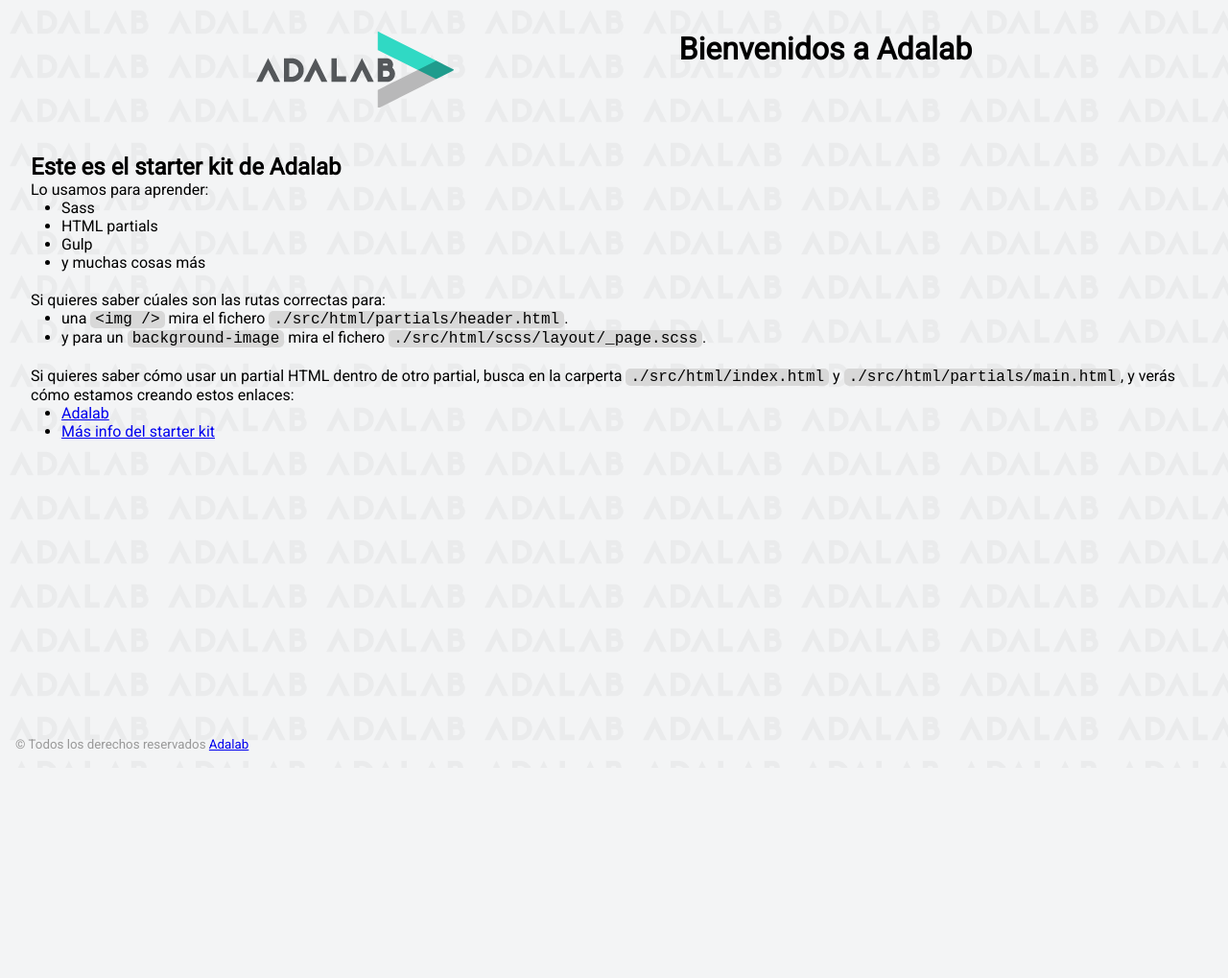
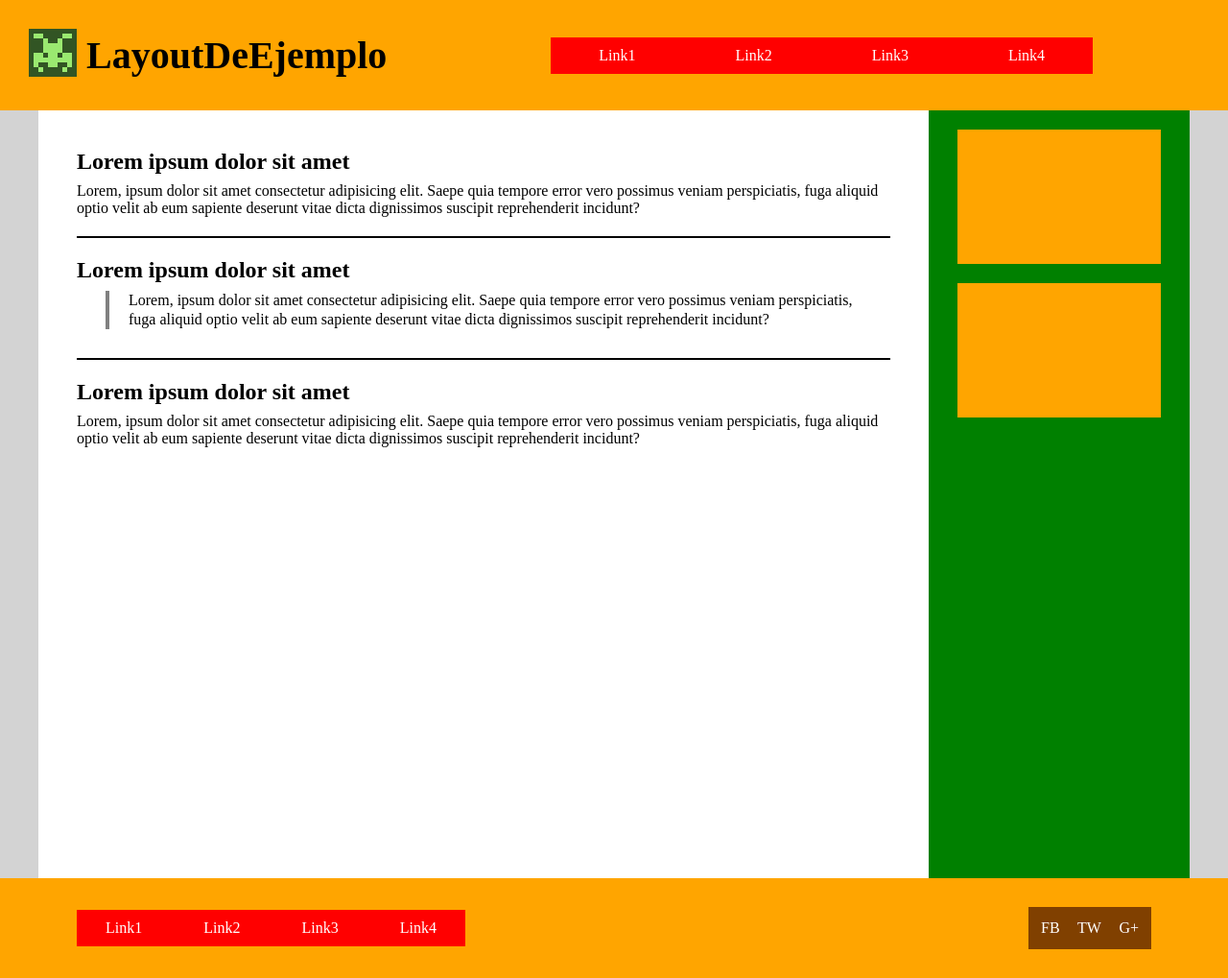
Before and after one commit to RaquelGarciaCaja/MaquetacionFebrero, a website: page docs/index.html in a window 1280 px wide. Shown: the whole page at 96% size. Before the commit the page ends 800 px from the top, so only its background shows below. Drawn offline with Linux system fonts and the light colour scheme.

Commit message:
npm run docs add all

```diff
--- a/docs/index.html
+++ b/docs/index.html
@@ -3,7 +3,7 @@
   <head>
     <meta charset="UTF-8" />
     <meta name="viewport" content="width=device-width, initial-scale=1" />
-    <title>Adalab Web Starter Kit</title>
+    <title>Maquetación</title>
     <link href="https://fonts.googleapis.com/css?family=Roboto&display=swap" rel="stylesheet" />
     <link rel="stylesheet" href="./assets/css/main.css" />
     <link rel="icon" href="./assets/images/favicon.png" />
@@ -11,55 +11,93 @@
 
   <body>
     <div class="page">
-      <header class="page__header">
-        <img src="./assets/images/logo-adalab.png" alt="Adalab">
-        <h1>Bienvenidos a Adalab</h1>
+      <header class="header">
+        <div class="header__container">
+          <div class="header__containerImg">
+            <img
+              class="header__containerImg--img"
+              src="./assets/images/logo.png"
+              alt="logo"
+              title="logo"
+            />
+          </div>
+          <h1 class="header__title">LayoutDeEjemplo</h1>
+        </div>
+        <ul class="header__containerMenu">
+          <li class="header__containerMenu--list">
+            <a href="#" class="header__containerMenu--link">Link1</a>
+          </li>
+          <li class="header__containerMenu--list">
+            <a href="#" class="header__containerMenu--link">Link2</a>
+          </li>
+          <li class="header__containerMenu--list">
+            <a href="#" class="header__containerMenu--link">Link3</a>
+          </li>
+          <li class="header__containerMenu--list">
+            <a href="#" class="header__containerMenu--link">Link4</a>
+          </li>
+        </ul>
       </header>
 
-      <main class="page__main">
-        <h2>Este es el starter kit de Adalab</h2>
-        <p>Lo usamos para aprender:</p>
-        <ul class="main__list">
-          <li>Sass</li>
-          <li>HTML partials</li>
-          <li>Gulp</li>
-          <li>y muchas cosas más</li>
-        </ul>
-        <p>Si quieres saber cúales son las rutas correctas para:</p>
-        <ul class="main__list">
-          <li>
-            una <code class="code">&lt;img /&gt;</code> mira el fichero
-            <code class="code">./src/html/partials/header.html</code>.
+      <main class="main">
+        <section class="main__sections">
+          <article class="main__section">
+            <h2 class="main__section--title">Lorem ipsum dolor sit amet</h2>
+            <p class="main__section--paragraph">
+              Lorem, ipsum dolor sit amet consectetur adipisicing elit. Saepe quia tempore error vero
+              possimus veniam perspiciatis, fuga aliquid optio velit ab eum sapiente deserunt vitae dicta
+              dignissimos suscipit reprehenderit incidunt?
+            </p>
+          </article>
+          <article class="main__section main__section--center">
+            <h2 class="main__section--title">Lorem ipsum dolor sit amet</h2>
+            <p class="main__section--paragraph main__section--paragraphCenter">
+              Lorem, ipsum dolor sit amet consectetur adipisicing elit. Saepe quia tempore error vero
+              possimus veniam perspiciatis, fuga aliquid optio velit ab eum sapiente deserunt vitae dicta
+              dignissimos suscipit reprehenderit incidunt?
+            </p>
+          </article>
+          <article class="main__section">
+            <h2 class="main__section--title">Lorem ipsum dolor sit amet</h2>
+            <p class="main__section--paragraph">
+              Lorem, ipsum dolor sit amet consectetur adipisicing elit. Saepe quia tempore error vero
+              possimus veniam perspiciatis, fuga aliquid optio velit ab eum sapiente deserunt vitae dicta
+              dignissimos suscipit reprehenderit incidunt?
+            </p>
+          </article>
+        </section>
+        <aside class="main__aside">
+          <section class="main__aside--block"></section>
+          <section class="main__aside--block"></section>
+        </aside>
+      </main>
+
+      <footer class="footer">
+        <ul class="footer__containerMenu">
+          <li class="footer__containerMenu--list">
+            <a href="#" class="footer__containerMenu--link">Link1</a>
           </li>
-          <li>
-            y para un <code class="code">background-image</code> mira el fichero
-            <code class="code">./src/html/scss/layout/_page.scss</code>.
+          <li class="footer__containerMenu--list">
+            <a href="#" class="footer__containerMenu--link">Link2</a>
+          </li>
+          <li class="footer__containerMenu--list">
+            <a href="#" class="footer__containerMenu--link">Link3</a>
+          </li>
+          <li class="footer__containerMenu--list">
+            <a href="#" class="footer__containerMenu--link">Link4</a>
           </li>
         </ul>
-        <p>
-          Si quieres saber cómo usar un partial HTML dentro de otro partial, busca en la carperta
-          <code class="code">./src/html/index.html</code> y
-          <code class="code">./src/html/partials/main.html</code>, y verás cómo estamos creando estos
-          enlaces:
-        </p>
-        <ul class="main__list">
-          <li>
-            <a class="link__adalab" href="https://adalab.es">Adalab</a>
-
+        <ul class="footer__containerSocial">
+          <li class="footer__containerSocial--social">
+            <a href="#" class="footer__containerSocial--link">FB</a>
           </li>
-          <li>
-            <a class="" href="./more-info.html">Más info del starter kit</a>
-
+          <li class="footer__containerSocial--social">
+            <a href="#" class="footer__containerSocial--link">TW</a>
+          </li>
+          <li class="footer__containerSocial--social">
+            <a href="#" class="footer__containerSocial--link">G+</a>
           </li>
         </ul>
-      </main>
-
-      <footer class="page__footer">
-        <small>
-          &copy; Todos los derechos reservados
-          <a class="link__adalab" href="https://adalab.es">Adalab</a>
-
-        </small>
       </footer>
 
     </div>
```
Also changed, not shown: docs/assets/css/main.css (+1 -1 lines), docs/more-info.html (deleted, +0 -37 lines), docs/assets/images/bg-adalab.png (deleted), docs/assets/images/favicon.png (deleted), docs/assets/images/logo-adalab.png (deleted), docs/assets/images/logo.png (added).
